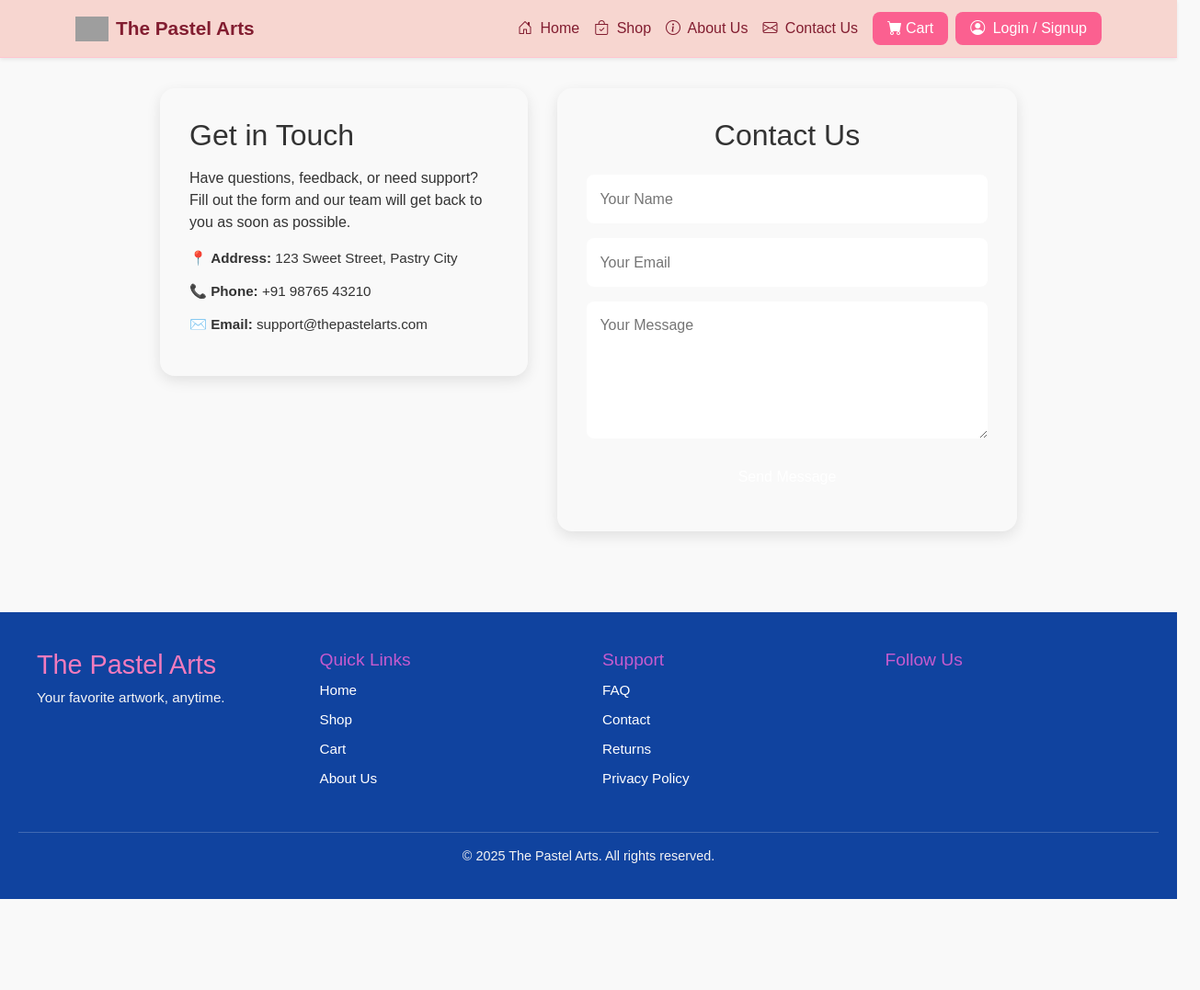
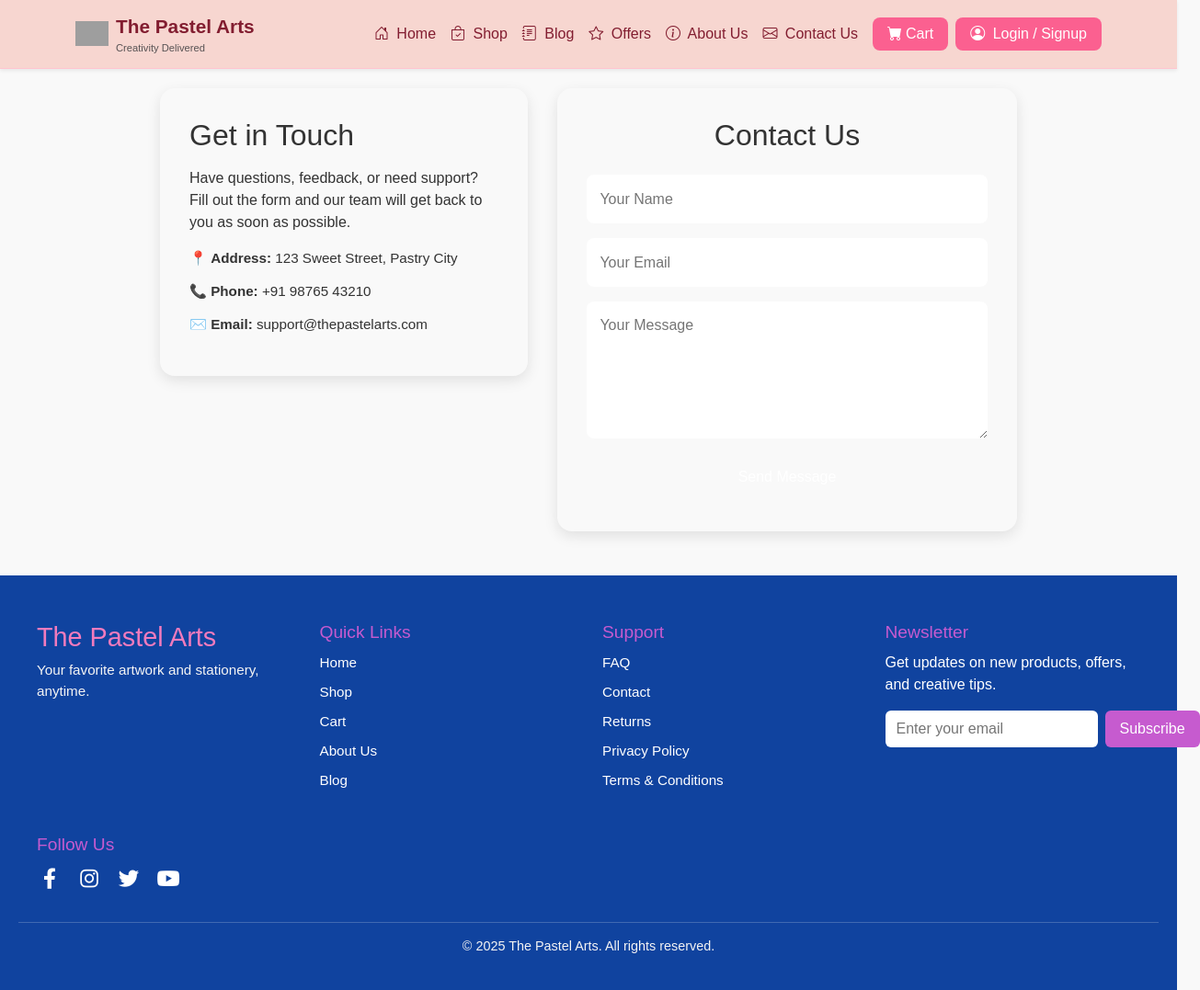
Before and after one commit to TanushreeMohanty/The-Pastel-Arts, a React (Vite) app: page /contact in a window 1280 px wide. Shown: the whole page at 92% size, 1305 px wide, since content can reach past the window. Before the commit the page ends 978 px from the top, so only its background shows below. Built offline with nearby package versions, Linux system fonts and the light colour scheme; no server answers; grey boxes are pictures that could not be loaded.

Commit message:
Navbar and Home updated

```diff
--- a/package.json
+++ b/package.json
@@ -12,6 +12,7 @@
   "dependencies": {
     "@emotion/react": "^11.14.0",
     "@emotion/styled": "^11.14.1",
+    "@fortawesome/fontawesome-free": "^7.0.0",
     "@mui/icons-material": "^7.3.1",
     "@mui/material": "^7.3.1",
     "bootstrap": "^5.3.7",
--- a/src/components/Footer.css
+++ b/src/components/Footer.css
@@ -1,23 +1,10 @@
-:root {
-  --primary-blue: #10439f;
-  --primary-purple: #874ccc;
-  --secondary-purple: #c65bcf;
-  --accent-pink: #f27bbd;
-  --neutral-dark: #333;
-  --neutral-light: #f4f4f4;
-  --white: #fff;
-}
-
-/* Footer Base */
 .footer {
-  background-color: var(--primary-blue);
-  color: var(--white);
-  padding: 40px 20px 20px;
-  margin-top: 40px;
+  background-color: #10439f; /* Primary Blue */
+  color: #fff;
+  padding: 50px 20px 20px;
   font-family: "Poppins", sans-serif;
 }
 
-/* Container Layout */
 .footer-container {
   display: grid;
   grid-template-columns: repeat(auto-fit, minmax(220px, 1fr));
@@ -26,25 +13,26 @@
   margin: 0 auto;
 }
 
-/* Brand Section */
+/* Brand */
 .footer-brand h2 {
-  color: var(--accent-pink);
+  color: #f27bbd;
   font-size: 1.8rem;
   margin-bottom: 8px;
 }
 
 .footer-brand p {
-  color: var(--neutral-light);
+  color: #f4f4f4;
   font-size: 0.95rem;
 }
 
-/* Links */
+/* Links and Support */
 .footer-links h3,
 .footer-support h3,
+.footer-newsletter h3,
 .footer-social h3 {
   margin-bottom: 10px;
   font-size: 1.2rem;
-  color: var(--secondary-purple);
+  color: #c65bcf;
 }
 
 .footer-links ul,
@@ -60,7 +48,7 @@
 
 .footer-links a,
 .footer-support a {
-  color: var(--white);
+  color: #fff;
   text-decoration: none;
   font-size: 0.95rem;
   transition: color 0.3s ease;
@@ -68,23 +56,53 @@
 
 .footer-links a:hover,
 .footer-support a:hover {
-  color: var(--accent-pink);
+  color: #f27bbd;
 }
 
-/* Social */
+/* Newsletter */
+.newsletter-form {
+  display: flex;
+  gap: 8px;
+  margin-top: 10px;
+}
+
+.newsletter-form input {
+  flex: 1;
+  padding: 8px 12px;
+  border-radius: 6px;
+  border: none;
+}
+
+.newsletter-form button {
+  padding: 8px 16px;
+  border-radius: 6px;
+  border: none;
+  background-color: #c65bcf;
+  color: #fff;
+  cursor: pointer;
+  transition: all 0.3s ease;
+}
+
+.newsletter-form button:hover {
+  background-color: #f27bbd;
+  transform: translateY(-2px);
+}
+
+/* Social Icons */
 .footer-social .social-icons {
   display: flex;
   gap: 15px;
+  margin-top: 8px;
 }
 
 .footer-social a {
-  color: var(--white);
-  font-size: 1.3rem;
+  color: #fff;
+  font-size: 1.4rem;
   transition: color 0.3s ease;
 }
 
 .footer-social a:hover {
-  color: var(--accent-pink);
+  color: #f27bbd;
 }
 
 /* Bottom Bar */
@@ -94,5 +112,17 @@
   border-top: 1px solid rgba(255, 255, 255, 0.2);
   padding-top: 15px;
   font-size: 0.9rem;
-  color: var(--neutral-light);
+  color: #f4f4f4;
 }
+
+/* Responsive */
+@media (max-width: 768px) {
+  .newsletter-form {
+    flex-direction: column;
+  }
+
+  .newsletter-form input,
+  .newsletter-form button {
+    width: 100%;
+  }
+}
--- a/src/components/Footer.jsx
+++ b/src/components/Footer.jsx
@@ -5,10 +5,10 @@ const Footer = () => {
   return (
     <footer className="footer">
       <div className="footer-container">
-        {/* Logo / Brand */}
+        {/* Brand / Logo */}
         <div className="footer-brand">
           <h2>The Pastel Arts</h2>
-          <p>Your favorite artwork, anytime.</p>
+          <p>Your favorite artwork and stationery, anytime.</p>
         </div>
 
         {/* Quick Links */}
@@ -19,6 +19,7 @@ const Footer = () => {
             <li><a href="/shop">Shop</a></li>
             <li><a href="/cart">Cart</a></li>
             <li><a href="/about">About Us</a></li>
+            <li><a href="/blog">Blog</a></li>
           </ul>
         </div>
 
@@ -30,16 +31,40 @@ const Footer = () => {
             <li><a href="/contact">Contact</a></li>
             <li><a href="/returns">Returns</a></li>
             <li><a href="/privacy">Privacy Policy</a></li>
+            <li><a href="/terms">Terms & Conditions</a></li>
           </ul>
+        </div>
+
+        {/* Newsletter */}
+        <div className="footer-newsletter">
+          <h3>Newsletter</h3>
+          <p>Get updates on new products, offers, and creative tips.</p>
+          <form className="newsletter-form" onSubmit={(e) => e.preventDefault()}>
+            <input
+              type="email"
+              placeholder="Enter your email"
+              required
+            />
+            <button type="submit">Subscribe</button>
+          </form>
         </div>
 
         {/* Social Media */}
         <div className="footer-social">
           <h3>Follow Us</h3>
           <div className="social-icons">
-            <a href="#"><i className="fab fa-facebook"></i></a>
-            <a href="#"><i className="fab fa-instagram"></i></a>
-            <a href="#"><i className="fab fa-twitter"></i></a>
+            <a href="https://www.facebook.com" target="_blank" rel="noopener noreferrer">
+              <i className="fab fa-facebook-f"></i>
+            </a>
+            <a href="https://www.instagram.com" target="_blank" rel="noopener noreferrer">
+              <i className="fab fa-instagram"></i>
+            </a>
+            <a href="https://www.twitter.com" target="_blank" rel="noopener noreferrer">
+              <i className="fab fa-twitter"></i>
+            </a>
+            <a href="https://www.youtube.com" target="_blank" rel="noopener noreferrer">
+              <i className="fab fa-youtube"></i>
+            </a>
           </div>
         </div>
       </div>
--- a/src/components/Navbar.css
+++ b/src/components/Navbar.css
@@ -1,9 +1,15 @@
-/* Navbar base */
+/* Navbar Base */
 .custom-navbar {
-  background-color: #f7d6d0; /* soft pastel pink */
-  border-bottom: 1px solid #ffc5d0; /* subtle divider */
+  background-color: #f7d6d0;
+  border-bottom: 1px solid #ffc5d0;
   font-family: "Poppins", sans-serif;
   padding: 0.5rem 1rem;
+  transition: all 0.3s ease;
+}
+
+/* Sticky shadow on scroll */
+.navbar.scrolled {
+  box-shadow: 0 6px 18px rgba(0,0,0,0.1);
 }
 
 /* Brand */
@@ -18,24 +24,28 @@
 }
 .brand-text {
   font-size: 1.3rem;
-  color: #821d30; /* deep rose red */
+  color: #821d30;
   font-weight: 600;
   transition: color 0.3s ease;
 }
 .brand-text:hover {
-  color: #fb6090; /* hot pink on hover */
+  color: #fb6090;
+}
+.tagline {
+  font-size: 0.7rem;
+  color: #b56c7f;
 }
 
 /* Nav Links */
 .nav-animate .nav-link {
   position: relative;
   font-weight: 500;
-  color: #821d30; /* deep rose */
+  color: #821d30;
   padding: 0.5rem 0.8rem;
-  transition: color 0.3s ease;
+  transition: all 0.3s ease;
 }
 .nav-animate .nav-link:hover {
-  color: #fb6090; /* hot pink on hover */
+  color: #fb6090;
 }
 .nav-animate .nav-link::after {
   content: "";
@@ -44,7 +54,7 @@
   bottom: -4px;
   width: 0%;
   height: 2px;
-  background: #fb6090; /* underline effect */
+  background: linear-gradient(90deg, #874CCC, #C65BCF, #F27BBD);
   transition: width 0.3s ease;
 }
 .nav-animate .nav-link:hover::after {
@@ -56,7 +66,7 @@
   font-weight: 500;
   border-radius: 8px;
   transition: all 0.3s ease;
-  background-color: #fb6090; /* hot pink */
+  background-color: #fb6090;
   color: #fff;
   border: none;
   padding: 0.4rem 1rem;
@@ -64,7 +74,7 @@
 .nav-btn:hover {
   transform: translateY(-2px);
   box-shadow: 0 4px 12px rgba(251, 96, 144, 0.2);
-  background-color: #821d30; /* deep rose hover */
+  background: linear-gradient(135deg, #874CCC, #C65BCF, #F27BBD);
 }
 
 /* Cart Badge */
@@ -82,26 +92,25 @@
   border-radius: 10px;
   padding: 0.5rem 0;
   box-shadow: 0 6px 18px rgba(0,0,0,0.1);
-  background-color: #fff0f5; /* soft pastel */
+  background-color: #fff0f5;
 }
 .dropdown-item {
   font-size: 0.95rem;
   padding: 0.5rem 1rem;
-  color: #821d30; /* deep rose */
+  color: #821d30;
   transition: all 0.3s ease;
   border-radius: 6px;
 }
 .dropdown-item:hover {
-  background-color: #fb6090; /* hot pink */
+  background-color: #fb6090;
   color: #fff;
 }
 
-/* Responsive adjustments */
+/* Responsive */
 @media (max-width: 768px) {
   .nav-animate .nav-link {
     padding: 0.5rem 0;
   }
-
   .nav-btn {
     margin-top: 0.5rem;
   }
--- a/src/components/Navbar.jsx
+++ b/src/components/Navbar.jsx
@@ -1,13 +1,21 @@
-import React from "react";
+import React, { useEffect, useState } from "react";
 import { Link, useNavigate } from "react-router-dom";
 import { auth, provider } from "../firebase";
 import { signInWithPopup, signOut } from "firebase/auth";
 import { useCart } from "../context/CartContext";
-import "./Navbar.css"; // custom styles
+import "./Navbar.css";
 
 const Navbar = ({ user, setUser }) => {
   const navigate = useNavigate();
   const { cartCount } = useCart();
+  const [scrolled, setScrolled] = useState(false);
+
+  // Scroll shadow effect
+  useEffect(() => {
+    const handleScroll = () => setScrolled(window.scrollY > 50);
+    window.addEventListener("scroll", handleScroll);
+    return () => window.removeEventListener("scroll", handleScroll);
+  }, []);
 
   const handleLogin = async () => {
     try {
@@ -27,12 +35,19 @@ const Navbar = ({ user, setUser }) => {
   const isAdmin = user?.email === "admin@example.com";
 
   return (
-    <nav className="navbar navbar-expand-lg navbar-light shadow-sm custom-navbar fixed-top">
+    <nav
+      className={`navbar navbar-expand-lg navbar-light shadow-sm custom-navbar ${
+        scrolled ? "scrolled" : ""
+      } fixed-top`}
+    >
       <div className="container">
-        {/* Brand with Logo */}
+        {/* Brand */}
         <Link className="navbar-brand d-flex align-items-center" to="/">
           <img src="/logo.png" alt="Logo" className="brand-logo me-2" />
-          <span className="fw-bold brand-text">The Pastel Arts</span>
+          <div className="d-flex flex-column">
+            <span className="fw-bold brand-text">The Pastel Arts</span>
+            <small className="text-muted tagline">Creativity Delivered</small>
+          </div>
         </Link>
 
         {/* Toggle button */}
@@ -49,10 +64,7 @@ const Navbar = ({ user, setUser }) => {
         </button>
 
         {/* Nav items */}
-        <div
-          className="collapse navbar-collapse justify-content-end"
-          id="navbarNav"
-        >
+        <div className="collapse navbar-collapse justify-content-end" id="navbarNav">
           <ul className="navbar-nav align-items-center nav-animate">
             <li className="nav-item">
               <Link className="nav-link" to="/">
@@ -65,6 +77,16 @@ const Navbar = ({ user, setUser }) => {
               </Link>
             </li>
             <li className="nav-item">
+              <Link className="nav-link" to="/blog">
+                <i className="bi bi-journal-text me-1"></i> Blog
+              </Link>
+            </li>
+            <li className="nav-item">
+              <Link className="nav-link" to="/offers">
+                <i className="bi bi-star me-1"></i> Offers
+              </Link>
+            </li>
+            <li className="nav-item">
               <Link className="nav-link" to="/about">
                 <i className="bi bi-info-circle me-1"></i> About Us
               </Link>
@@ -74,10 +96,11 @@ const Navbar = ({ user, setUser }) => {
                 <i className="bi bi-envelope me-1"></i> Contact Us
               </Link>
             </li>
+
             {isAdmin && (
               <li className="nav-item">
                 <Link className="nav-link" to="/admin">
-                  <i className="bi bi-speedometer2 me-1"></i> Admin
+                  <i className="bi bi-speedometer2 me-1"></i> Dashboard
                 </Link>
               </li>
             )}
@@ -119,6 +142,11 @@ const Navbar = ({ user, setUser }) => {
                 </a>
                 <ul className="dropdown-menu dropdown-menu-end">
                   <li>
+                    <Link className="dropdown-item" to="/orders">
+                      <i className="bi bi-bag-check me-2"></i> My Orders
+                    </Link>
+                  </li>
+                  <li>
                     <button className="dropdown-item" onClick={handleLogout}>
                       <i className="bi bi-box-arrow-right me-2"></i> Logout
                     </button>
@@ -127,10 +155,7 @@ const Navbar = ({ user, setUser }) => {
               </li>
             ) : (
               <li className="nav-item">
-                <button
-                  className="btn btn-outline-primary nav-btn"
-                  onClick={handleLogin}
-                >
+                <button className="btn btn-outline-primary nav-btn" onClick={handleLogin}>
                   <i className="bi bi-person-circle me-1"></i> Login / Signup
                 </button>
               </li>
```
Also changed, not shown: index.html (+31 -0 lines), src/main.jsx (+14 -4 lines), 1 other file (tests, documents, lock files or other folders).
